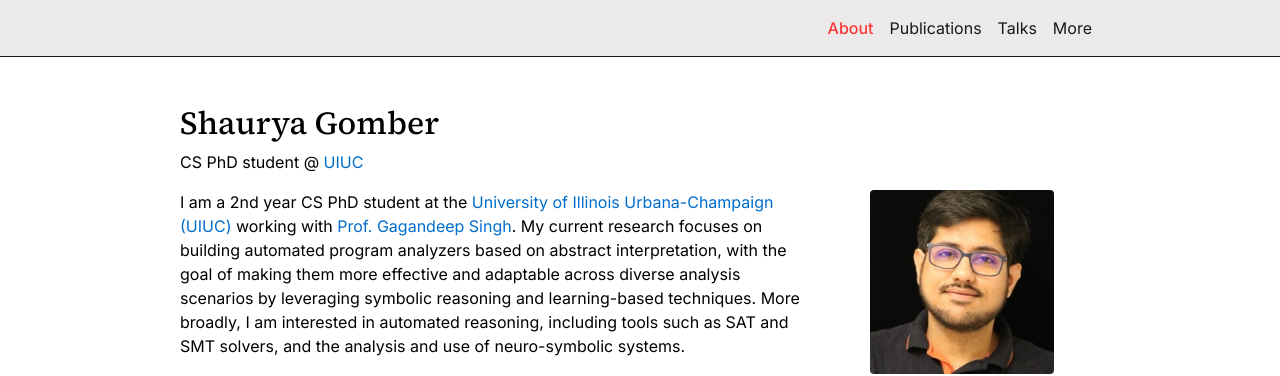
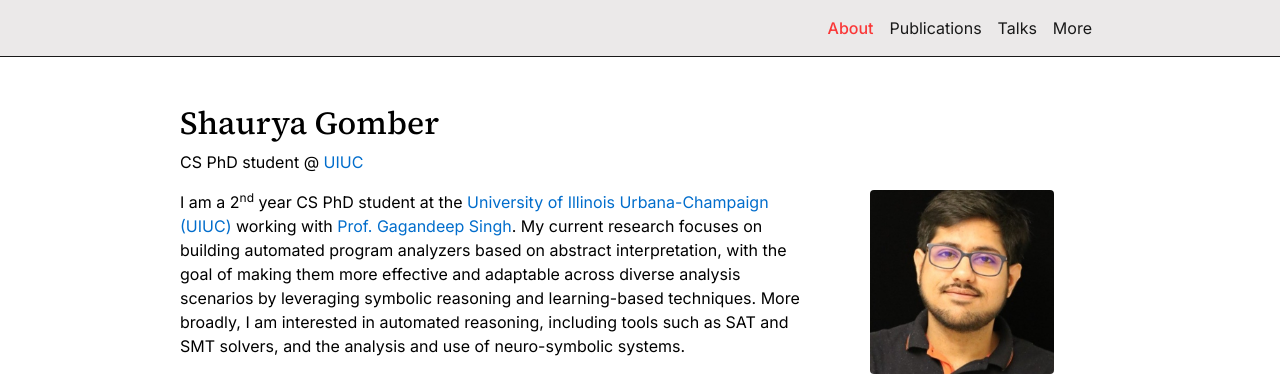
Before and after one commit to sgomber/sgomber.github.io, a Jekyll site: the page built from _pages/about.md, in a window 1280 px wide and 900 px high. Shown: the top 376 px of the window. Built offline with Jekyll 4.4.1, drawn with Linux system fonts in a browser that asks for light colours; comment, search, counter and statistics services are not loaded; a style sheet for code colours, icons or effects is not loaded.

Commit message:
fix: use sup for nd in 2nd

```diff
--- a/_pages/about.md
+++ b/_pages/about.md
@@ -18,7 +18,7 @@ selected_papers: false # includes a list of papers marked as "selected={true}"
 social: false  # includes social icons at the bottom of the page
 ---
 
-I am a 2nd year CS PhD student at the [University of Illinois Urbana-Champaign (UIUC)](https://siebelschool.illinois.edu/) working with [Prof. Gagandeep Singh](https://ggndpsngh.github.io/). My current research focuses on building automated program analyzers based on abstract interpretation, with the goal of making them more effective and adaptable across diverse analysis scenarios by leveraging symbolic reasoning and learning-based techniques. More broadly, I am interested in automated reasoning, including tools such as SAT and SMT solvers, and the analysis and use of neuro-symbolic systems.
+I am a 2<sup>nd</sup> year CS PhD student at the [University of Illinois Urbana-Champaign (UIUC)](https://siebelschool.illinois.edu/) working with [Prof. Gagandeep Singh](https://ggndpsngh.github.io/). My current research focuses on building automated program analyzers based on abstract interpretation, with the goal of making them more effective and adaptable across diverse analysis scenarios by leveraging symbolic reasoning and learning-based techniques. More broadly, I am interested in automated reasoning, including tools such as SAT and SMT solvers, and the analysis and use of neuro-symbolic systems.
 
 
 Prior to starting PhD, I completed an MS in Computer Science at UIUC (2022–2024), advised by Prof. Gagandeep Singh. My thesis, [Neural Abstract Interpretation](https://www.ideals.illinois.edu/items/131524), received the [David J. Kuck Outstanding MS Thesis Award](https://siebelschool.illinois.edu/about/awards/graduate-fellowships-awards/david-j-kuck-outstanding-thesis-awards). I hold a B.Tech. in Computer Science from [IIT Guwahati](https://www.iitg.ac.in/), and have previously worked at [D. E. Shaw & Co.](https://www.deshawindia.com/) (two years as an SDE) and the Automated Reasoning Group at AWS ([Zelkova team](https://www.amazon.science/blog/a-billion-smt-queries-a-day#:~:text=invited%20paper.-,Zelkova,-At%20Amazon%2C%20we), Summer 2023).
```
